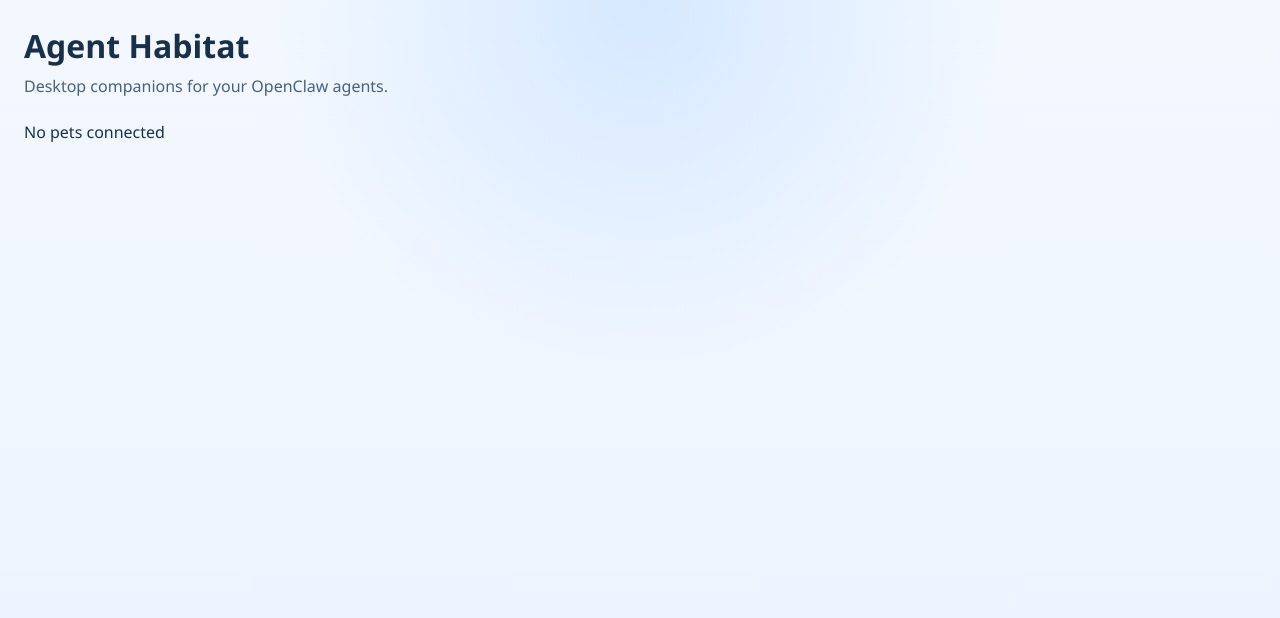
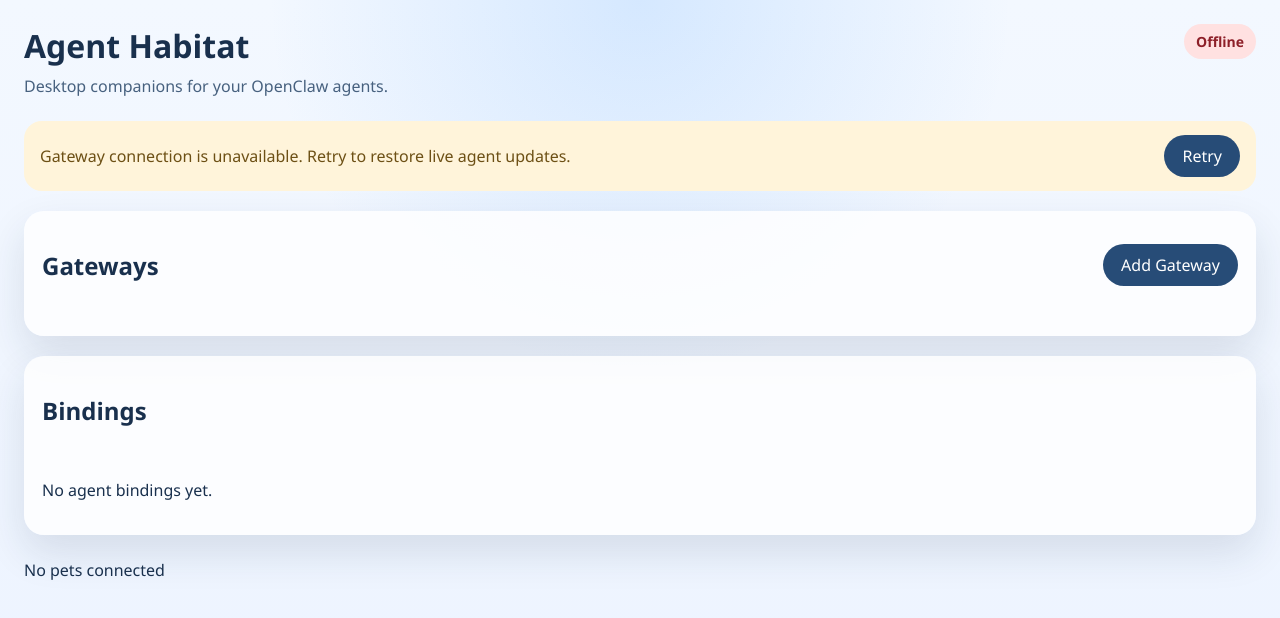
Before and after one commit to leosssvip-dot/OpenClaw-Pets-Widget, a React app in the folder apps/macos-shell/: page / in a window 1280 px wide. Shown: the top 618 px of the page. Built offline with nearby package versions, Linux system fonts and the light colour scheme; the HTML template or start-up script is replaced by a standard one.

Commit message:
feat: add remote gateway profiles and bindings

```diff
--- a/apps/macos-shell/src/App.tsx
+++ b/apps/macos-shell/src/App.tsx
@@ -1,22 +1,63 @@
+import { useState } from 'react';
 import { QuickComposer } from './features/composer/QuickComposer';
 import { useQuickComposer } from './features/composer/useQuickComposer';
+import {
+  ConnectionBadge,
+  type ConnectionStatus
+} from './features/connection/ConnectionBadge';
+import { ReconnectBanner } from './features/connection/ReconnectBanner';
 import { PetCanvas } from './features/habitat/PetCanvas';
 import { useHabitatStore } from './features/habitat/store';
 import { ResultCard } from './features/results/ResultCard';
+import { AgentBindings } from './features/settings/AgentBindings';
+import { GatewayProfiles } from './features/settings/GatewayProfiles';
+import { settingsStore, useSettingsStore } from './features/settings/settings-store';
 
 export function App() {
+  const [connectionStatus, setConnectionStatus] = useState<ConnectionStatus>('offline');
   const petsById = useHabitatStore((state) => state.pets);
   const petCount = useHabitatStore((state) => Object.keys(state.pets).length);
   const selectedPetId = useHabitatStore((state) => state.selectedPetId);
   const selectedPet = selectedPetId ? petsById[selectedPetId] : null;
   const submitQuickPrompt = useQuickComposer(selectedPet?.id ?? '');
+  const gatewayProfilesById = useSettingsStore((state) => state.gatewayProfiles);
+  const activeProfileId = useSettingsStore((state) => state.activeProfileId);
+  const bindingsByPetId = useSettingsStore((state) => state.bindings);
+  const gatewayProfiles = Object.values(gatewayProfilesById);
+  const bindings = Object.values(bindingsByPetId);
 
   return (
     <main className="app-shell">
       <header className="app-shell__header">
-        <h1>Agent Habitat</h1>
-        <p>Desktop companions for your OpenClaw agents.</p>
+        <div>
+          <h1>Agent Habitat</h1>
+          <p>Desktop companions for your OpenClaw agents.</p>
+        </div>
+        <ConnectionBadge status={connectionStatus} />
       </header>
+      <ReconnectBanner
+        status={connectionStatus}
+        onReconnect={() => setConnectionStatus('reconnecting')}
+      />
+      <div className="app-shell__dashboard">
+        <GatewayProfiles
+          profiles={gatewayProfiles}
+          activeProfileId={activeProfileId}
+          onConnect={({ label, baseUrl }) => {
+            const profileId = `gateway-${Date.now()}`;
+            settingsStore.getState().saveGatewayProfile({
+              id: profileId,
+              label,
+              transport: 'tailnet',
+              baseUrl,
+              token: 'dev-token'
+            });
+            settingsStore.getState().selectGatewayProfile(profileId);
+            setConnectionStatus('connected');
+          }}
+        />
+        <AgentBindings bindings={bindings} />
+      </div>
       {petCount === 0 ? (
         <p>No pets connected</p>
       ) : (
--- /dev/null
+++ b/apps/macos-shell/src/features/connection/ConnectionBadge.tsx
@@ -0,0 +1,22 @@
+export type ConnectionStatus =
+  | 'connecting'
+  | 'connected'
+  | 'reconnecting'
+  | 'offline'
+  | 'auth-expired';
+
+const labels: Record<ConnectionStatus, string> = {
+  connecting: 'Connecting',
+  connected: 'Connected',
+  reconnecting: 'Reconnecting',
+  offline: 'Offline',
+  'auth-expired': 'Auth expired'
+};
+
+export function ConnectionBadge({ status }: { status: ConnectionStatus }) {
+  return (
+    <span className={`connection-badge connection-badge--${status}`}>
+      {labels[status]}
+    </span>
+  );
+}
--- /dev/null
+++ b/apps/macos-shell/src/features/connection/ReconnectBanner.tsx
@@ -0,0 +1,26 @@
+import type { ConnectionStatus } from './ConnectionBadge';
+
+export function ReconnectBanner({
+  status,
+  onReconnect
+}: {
+  status: ConnectionStatus;
+  onReconnect: () => void;
+}) {
+  if (status !== 'reconnecting' && status !== 'offline' && status !== 'auth-expired') {
+    return null;
+  }
+
+  return (
+    <div className="reconnect-banner">
+      <span>
+        {status === 'auth-expired'
+          ? 'Gateway authentication expired. Reconnect with fresh credentials.'
+          : 'Gateway connection is unavailable. Retry to restore live agent updates.'}
+      </span>
+      <button type="button" onClick={onReconnect}>
+        Retry
+      </button>
+    </div>
+  );
+}
--- /dev/null
+++ b/apps/macos-shell/src/features/settings/AgentBindings.tsx
@@ -0,0 +1,28 @@
+import type { PetAgentBinding } from './settings-store';
+
+export function AgentBindings({
+  bindings
+}: {
+  bindings: PetAgentBinding[];
+}) {
+  return (
+    <section className="agent-bindings">
+      <div className="section-heading">
+        <h2>Bindings</h2>
+      </div>
+      {bindings.length === 0 ? (
+        <p>No agent bindings yet.</p>
+      ) : (
+        <ul className="agent-bindings__list">
+          {bindings.map((binding) => (
+            <li key={binding.petId} className="agent-bindings__item">
+              <strong>{binding.petId}</strong>
+              <span>{binding.agentId}</span>
+              <span>{binding.gatewayId}</span>
+            </li>
+          ))}
+        </ul>
+      )}
+    </section>
+  );
+}
--- /dev/null
+++ b/apps/macos-shell/src/features/settings/GatewayProfiles.tsx
@@ -0,0 +1,62 @@
+import { useState } from 'react';
+import type { GatewayProfile } from '@openclaw-habitat/bridge';
+
+export function GatewayProfiles({
+  profiles,
+  activeProfileId,
+  onConnect
+}: {
+  profiles: GatewayProfile[];
+  activeProfileId: string | null;
+  onConnect: (input: { label: string; baseUrl: string }) => void;
+}) {
+  const [isOpen, setIsOpen] = useState(false);
+  const [baseUrl, setBaseUrl] = useState('http://127.0.0.1:4318');
+
+  return (
+    <section className="gateway-profiles">
+      <div className="section-heading">
+        <h2>Gateways</h2>
+        <button type="button" onClick={() => setIsOpen((value) => !value)}>
+          Add Gateway
+        </button>
+      </div>
+
+      {isOpen ? (
+        <form
+          className="gateway-profiles__form"
+          onSubmit={(event) => {
+            event.preventDefault();
+            onConnect({
+              label: 'Remote Gateway',
+              baseUrl
+            });
+            setIsOpen(false);
+          }}
+        >
+          <label>
+            Gateway URL
+            <input
+              aria-label="Gateway URL"
+              value={baseUrl}
+              onChange={(event) => setBaseUrl(event.target.value)}
+            />
+          </label>
+          <button type="submit">Connect</button>
+        </form>
+      ) : null}
+
+      <ul className="gateway-profiles__list">
+        {profiles.map((profile) => (
+          <li
+            key={profile.id}
+            className={profile.id === activeProfileId ? 'gateway-profiles__item gateway-profiles__item--active' : 'gateway-profiles__item'}
+          >
+            <strong>{profile.label}</strong>
+            <span>{profile.transport === 'tailnet' ? profile.baseUrl : profile.transport}</span>
+          </li>
+        ))}
+      </ul>
+    </section>
+  );
+}
--- /dev/null
+++ b/apps/macos-shell/src/features/settings/settings-store.ts
@@ -0,0 +1,64 @@
+import type { GatewayProfile } from '@openclaw-habitat/bridge';
+import { createJSONStorage, persist } from 'zustand/middleware';
+import { createStore } from 'zustand/vanilla';
+import { useStore } from 'zustand';
+
+export interface PetAgentBinding {
+  petId: string;
+  gatewayId: string;
+  agentId: string;
+}
+
+interface SettingsState {
+  gatewayProfiles: Record<string, GatewayProfile>;
+  bindings: Record<string, PetAgentBinding>;
+  activeProfileId: string | null;
+  saveGatewayProfile: (profile: GatewayProfile) => void;
+  bindPetToAgent: (binding: PetAgentBinding) => void;
+  selectGatewayProfile: (profileId: string) => void;
+}
+
+export const createSettingsStore = () =>
+  createStore<SettingsState>()(
+    persist(
+      (set) => ({
+        gatewayProfiles: {},
+        bindings: {},
+        activeProfileId: null,
+        saveGatewayProfile: (profile) =>
+          set((state) => ({
+            gatewayProfiles: {
+              ...state.gatewayProfiles,
+              [profile.id]: profile
+            },
+            activeProfileId: profile.id
+          })),
+        bindPetToAgent: (binding) =>
+          set((state) => ({
+            bindings: {
+              ...state.bindings,
+              [binding.petId]: binding
+            }
+          })),
+        selectGatewayProfile: (profileId) =>
+          set({
+            activeProfileId: profileId
+          })
+      }),
+      {
+        name: 'openclaw-habitat-settings',
+        storage: createJSONStorage(() => localStorage),
+        partialize: (state) => ({
+          gatewayProfiles: state.gatewayProfiles,
+          bindings: state.bindings,
+          activeProfileId: state.activeProfileId
+        })
+      }
+    )
+  );
+
+export const settingsStore = createSettingsStore();
+
+export function useSettingsStore<T>(selector: (state: SettingsState) => T) {
+  return useStore(settingsStore, selector);
+}
--- a/apps/macos-shell/src/styles.css
+++ b/apps/macos-shell/src/styles.css
@@ -13,6 +13,9 @@
 }
 
 .app-shell__header {
+  display: flex;
+  align-items: flex-start;
+  justify-content: space-between;
   margin-bottom: 24px;
 }
 
@@ -82,10 +85,124 @@
   gap: 20px;
 }
 
+.app-shell__dashboard {
+  display: grid;
+  gap: 20px;
+  margin-bottom: 24px;
+}
+
 .app-shell__sidepanel {
   display: grid;
   gap: 16px;
   max-width: 420px;
+}
+
+.section-heading {
+  display: flex;
+  align-items: center;
+  justify-content: space-between;
+  gap: 12px;
+}
+
+.connection-badge {
+  display: inline-flex;
+  align-items: center;
+  border-radius: 999px;
+  padding: 8px 12px;
+  font-size: 14px;
+  font-weight: 700;
+}
+
+.connection-badge--connected {
+  background: #dff7e9;
+  color: #146c43;
+}
+
+.connection-badge--connecting,
+.connection-badge--reconnecting {
+  background: #fff3d6;
+  color: #8a6116;
+}
+
+.connection-badge--offline,
+.connection-badge--auth-expired {
+  background: #ffe1e1;
+  color: #8d1f28;
+}
+
+.reconnect-banner {
+  display: flex;
+  align-items: center;
+  justify-content: space-between;
+  gap: 12px;
+  margin-bottom: 20px;
+  padding: 14px 16px;
+  border-radius: 18px;
+  background: #fff4da;
+  color: #6d5015;
+}
+
+.gateway-profiles,
+.agent-bindings {
+  display: grid;
+  gap: 16px;
+  padding: 18px;
+  border-radius: 20px;
+  background: rgba(255, 255, 255, 0.82);
+  box-shadow: 0 18px 40px rgba(25, 48, 77, 0.12);
+}
+
+.gateway-profiles__form {
+  display: grid;
+  gap: 12px;
+}
+
+.gateway-profiles__form label {
+  display: grid;
+  gap: 8px;
+  font-weight: 600;
+}
+
+.gateway-profiles__form input {
+  border: 1px solid #c4d6eb;
+  border-radius: 12px;
+  padding: 12px;
+  font: inherit;
+}
+
+.gateway-profiles__form button,
+.reconnect-banner button,
+.section-heading button {
+  width: fit-content;
+  border: 0;
+  border-radius: 999px;
+  padding: 10px 18px;
+  background: #274c77;
+  color: #fff;
+  font: inherit;
+  cursor: pointer;
+}
+
+.gateway-profiles__list,
+.agent-bindings__list {
+  display: grid;
+  gap: 12px;
+  margin: 0;
+  padding: 0;
+  list-style: none;
+}
+
+.gateway-profiles__item,
+.agent-bindings__item {
+  display: grid;
+  gap: 4px;
+  padding: 12px;
+  border-radius: 14px;
+  background: #eef4ff;
+}
+
+.gateway-profiles__item--active {
+  outline: 2px solid #5aa9e6;
 }
 
 .quick-composer {
```
Also changed, not shown: 1 other file (tests, documents, lock files or other folders).
